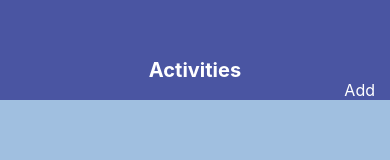
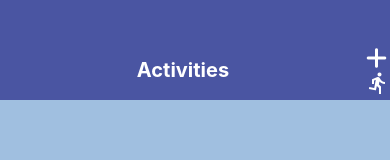
Before and after one commit to doudou2077/Assignment-2, a React Native app: screen /ActivitiesHome in a window 390 px wide. Shown: the top 160 px of the page. Built offline with nearby package versions, Linux system fonts and the light colour scheme.

Commit message:
replace the add button to two icons in activity screen

```diff
--- a/screens/ActivitiesScreen.js
+++ b/screens/ActivitiesScreen.js
@@ -5,10 +5,14 @@ import ItemsList from '../components/ItemList';
 import { useTheme } from '../context/ThemeContext';
 import { sharedStyles, colors } from '../helperFile/sharedStyles';
 import { listScreenStyles } from '../helperFile/listScreenStyles';
+import FontAwesome6 from '@expo/vector-icons/FontAwesome6';
+import MaterialCommunityIcons from '@expo/vector-icons/MaterialCommunityIcons';
 
 export default function ActivitiesScreen({ navigation }) {
-    const { activities } = useCombinedContext(); // Accessing activity entries from the combined context
-    const { theme } = useTheme();// Accessing the current theme from the theme context
+    const { activities } = useCombinedContext();
+    const { theme } = useTheme();
+
+    const navigateToAddActivity = () => navigation.navigate('AddActivity');
 
     return (
         <View style={[sharedStyles.container, { backgroundColor: theme.backgroundColor }]}>
@@ -19,10 +23,15 @@ export default function ActivitiesScreen({ navigation }) {
                     <Text style={sharedStyles.headerText}>Activities</Text>
                 </View>
                 <TouchableOpacity
-                    style={sharedStyles.addButton}
-                    onPress={() => navigation.navigate('AddActivity')} // Navigate to the AddActivity screen on press
+                    style={sharedStyles.iconContainer}
+                    onPress={navigateToAddActivity}
                 >
-                    <Text style={sharedStyles.addButtonText}>Add</Text>
+                    <View style={sharedStyles.iconButton}>
+                        <FontAwesome6 name="plus" size={24} color={colors.white} />
+                    </View>
+                    <View style={sharedStyles.iconButton}>
+                        <MaterialCommunityIcons name="run" size={24} color={colors.white} />
+                    </View>
                 </TouchableOpacity>
             </View>
             <View style={[listScreenStyles.listContainer, { backgroundColor: theme.backgroundColor }]}>
```
